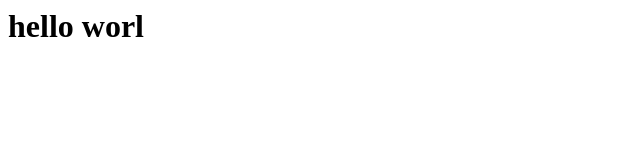
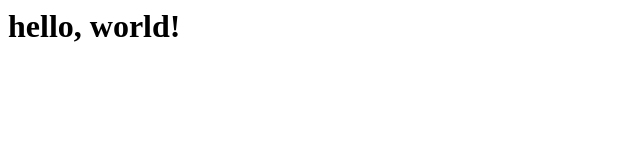
Before and after one commit to pencilandjelly/hello-world, a plain HTML site: page index.html in a window 1280 px wide. Shown: the whole page, without its empty margins (0-640 px from the left). Drawn offline with Linux system fonts and the light colour scheme.

Commit message:
Update index.html

```diff
--- a/index.html
+++ b/index.html
@@ -1 +1 @@
-<h1> hello worl </h1>
+<h1> hello, world! </h1>
```
